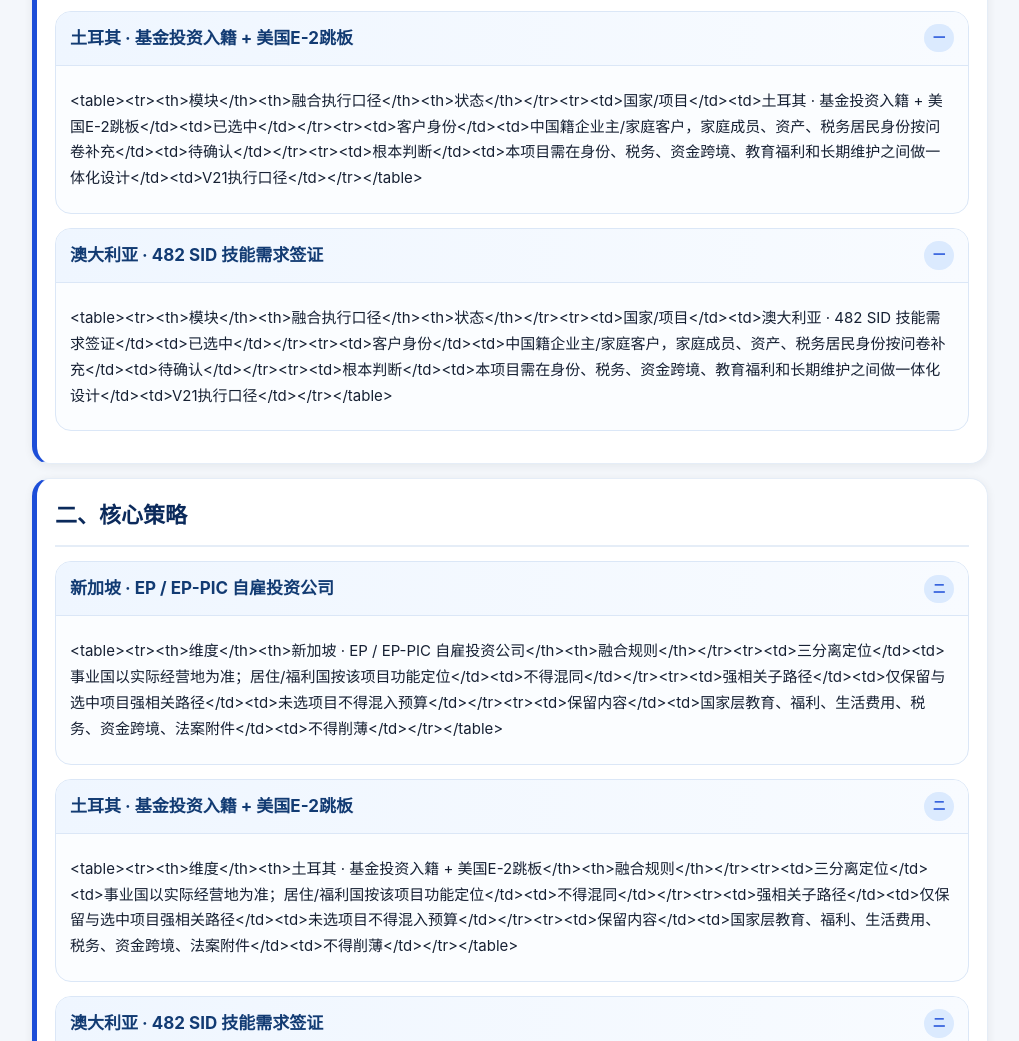
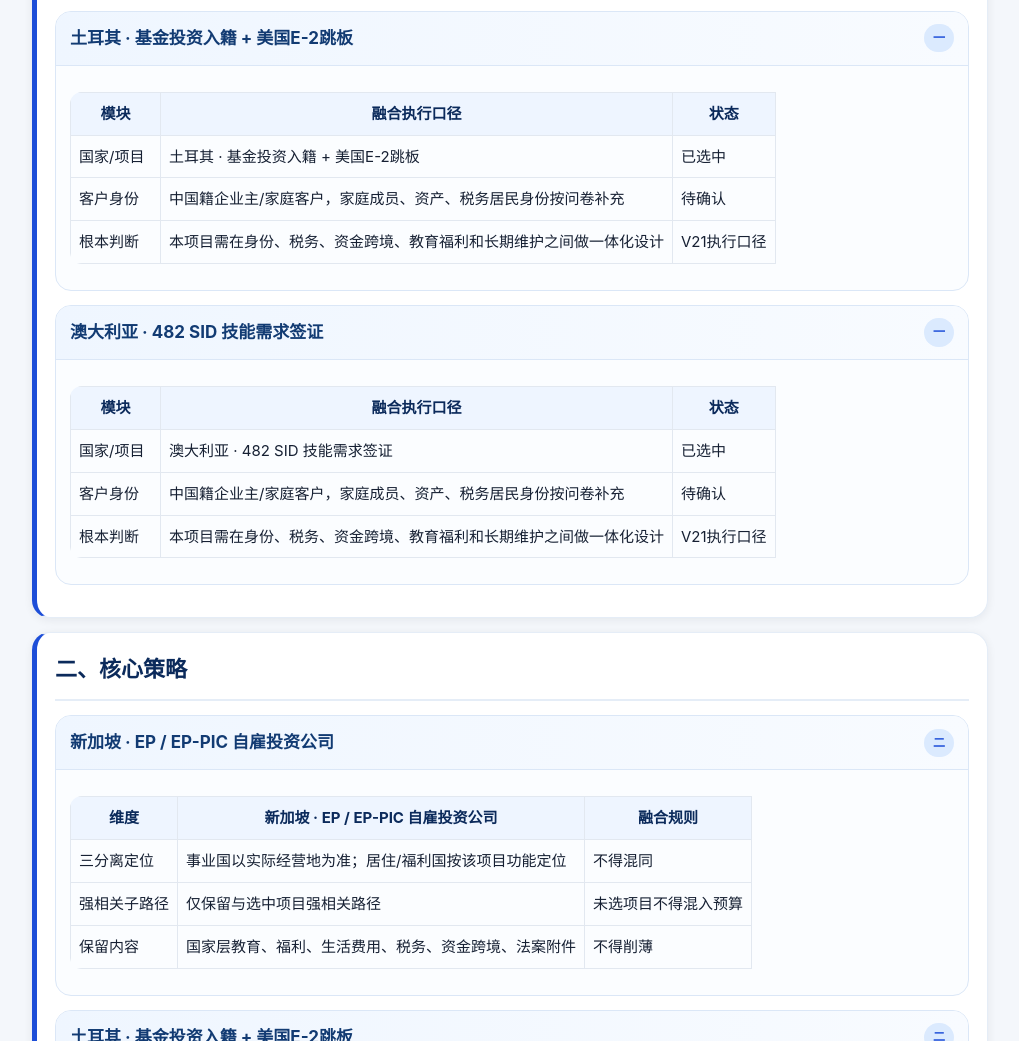
Before and after one commit to sewen38/family-plan, a plain HTML site: page fusion-v21-unified-test.html in a window 1280 px wide. Shown: the part 1886-2927 px from the top of the page, without its empty margins (130-1149 px from the left). Drawn offline with Linux system fonts and the light colour scheme.

Commit message:
Render fallback graphics as HTML in unified fusion

```diff
--- a/fusion-v21-unified-test.html
+++ b/fusion-v21-unified-test.html
@@ -52,8 +52,8 @@ function fallbackSection(canon,it){let cname=C[it.c]?.n||it.c,pname=projectName(
  return '<p>本章节按V21标准保留'+esc(cname+' · '+pname)+'的国家层和项目层内容。</p>'}
 
 function chapterContent(canon){let html='<section class="card chapter" id="ch'+(CH.indexOf(canon)+1)+'"><h2>'+canon+'</h2>'; if(canon===CH[13]){let tax=FUSION_TEMPLATES[TAX_KEY];html+='<div class="country-block"><div class="country-head"><h3>全部国家/项目 · 财税执行策划案全文</h3><span class="badge">第14章</span></div><div class="country-body">'+md2h(tax&&tax.sections?Object.values(tax.sections).join('\n\n'):'财税模板加载中')+'</div></div>';return html+'</section>'}
- if(canon===CH[14]){items.forEach(it=>{let t=FUSION_TEMPLATES[C[it.c]?.f],body=t&&t.sections?getSec(t.sections,canon):'';html+='<div class="country-block"><div class="country-head"><h3>'+esc((C[it.c]?.n||it.c)+' · '+projectName(it.p))+'</h3><span class="badge">法案附件</span></div><div class="country-body">'+md2h(body||fallbackSection(canon,it))+'</div></div>'});return html+'</section>'}
- items.forEach(it=>{let t=FUSION_TEMPLATES[C[it.c]?.f],body=t&&t.sections?getSec(t.sections,canon):'';html+='<div class="country-block"><div class="country-head"><h3>'+esc((C[it.c]?.n||it.c)+' · '+projectName(it.p))+'</h3><span class="badge">'+esc(canon.split('、')[0])+'</span></div><div class="country-body">'+md2h(body||fallbackSection(canon,it),canon)+'</div></div>'});return html+'</section>'}
+ if(canon===CH[14]){items.forEach(it=>{let t=FUSION_TEMPLATES[C[it.c]?.f],body=t&&t.sections?getSec(t.sections,canon):'';html+='<div class="country-block"><div class="country-head"><h3>'+esc((C[it.c]?.n||it.c)+' · '+projectName(it.p))+'</h3><span class="badge">法案附件</span></div><div class="country-body">'+(body?md2h(body):fallbackSection(canon,it))+'</div></div>'});return html+'</section>'}
+ items.forEach(it=>{let t=FUSION_TEMPLATES[C[it.c]?.f],body=t&&t.sections?getSec(t.sections,canon):'';html+='<div class="country-block"><div class="country-head"><h3>'+esc((C[it.c]?.n||it.c)+' · '+projectName(it.p))+'</h3><span class="badge">'+esc(canon.split('、')[0])+'</span></div><div class="country-body">'+(body?md2h(body,canon):fallbackSection(canon,it))+'</div></div>'});return html+'</section>'}
 let html='<div class="hero"><h1>'+cs.map(c=>C[c]?.n||c).join(' + ')+' 融合执行策划案</h1><p>V21统一章节版｜15章框架 → 每章按国家/项目依次展开｜图片改HTML图形组件防乱码</p></div><div class="wrap"><section class="card"><h2>快速目录</h2><div class="toc">'+CH.map((c,i)=>'<a href="#ch'+(i+1)+'">'+(i+1)+'章</a>').join('')+'</div><div class="summary-grid"><div class="summary"><b>输出规则</b><br>统一按单国家单项目V21标准输出，不做短摘要。</div><div class="summary"><b>章节结构</b><br>15个大标题固定；每章下依次列国家/项目。</div><div class="summary"><b>图片规则</b><br>正文流程/架构改为HTML图形组件，避免图片中文字乱码。</div></div></section><section class="card chapter"><h2>完整单项目模块嵌入区</h2><p>先给每个单项目完整执行策划案入口；用户可展开查看手机端完整页。</p>'+items.map(moduleCard).join('')+'</section>';
 CH.forEach(c=>html+=chapterContent(c));html+='<section class="commission"><h2>佣金/成本明细</h2><p>密码：888888。所有选中项目均须结构化展示服务费、底价、佣金、结佣周期、批次、对接人、状态。</p></section></div>';
 document.getElementById('app').innerHTML=html;
```
